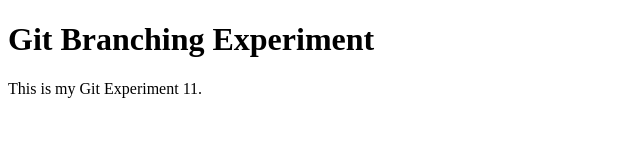
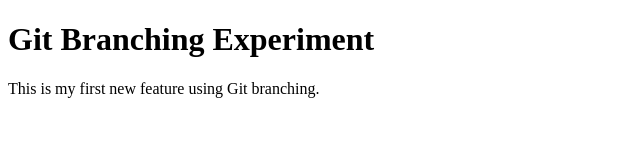
Before and after one commit to Diyashah08/git-exp-11, a plain HTML site: page index.html in a window 1280 px wide. Shown: the whole page, without its empty margins (0-640 px from the left). Drawn offline with Linux system fonts and the light colour scheme.

Commit message:
Added new feature

```diff
--- a/index.html
+++ b/index.html
@@ -5,6 +5,6 @@
 </head>
 <body>
     <h1>Git Branching Experiment</h1>
-    <p>This is my Git Experiment 11.</p>
+    <p>This is my first new feature using Git branching.</p>
 </body>
 </html>
```
